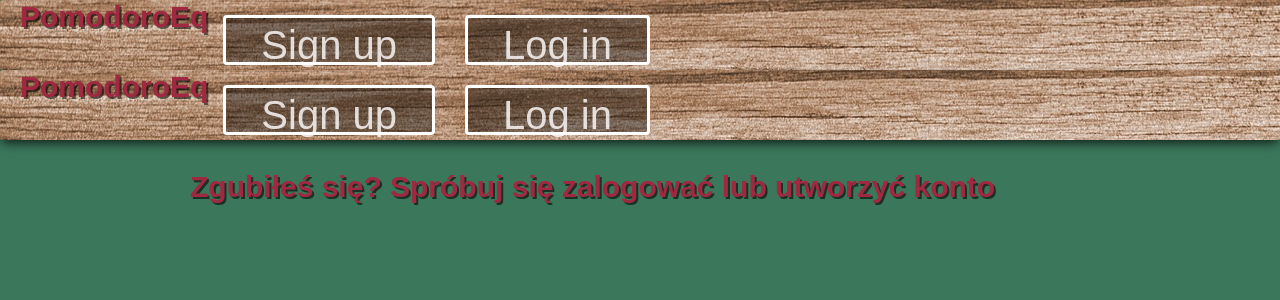
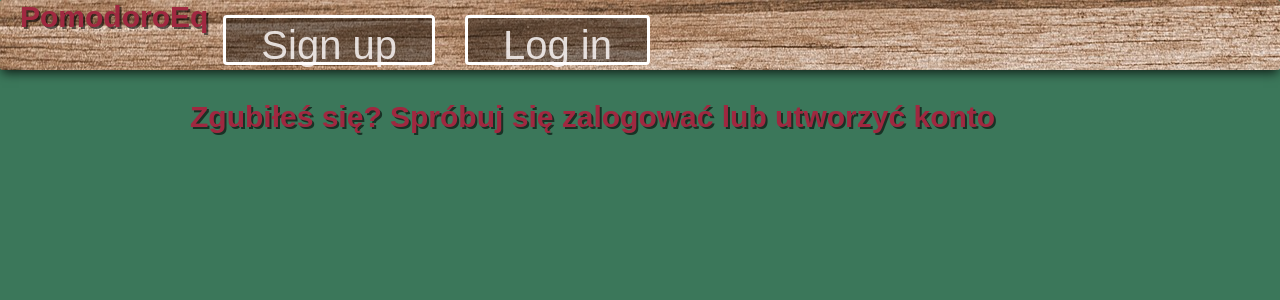
Before and after one commit to JaskierBard/pomodoroeq-front, a React (Create React App) app: page /market in a window 1280 px wide. Shown: the top 300 px of the page. Built offline with nearby package versions, Linux system fonts and the light colour scheme.

Commit message:
Added global types

```diff
--- a/src/views/NotFoundView.tsx
+++ b/src/views/NotFoundView.tsx
@@ -4,14 +4,12 @@ import { HeaderLogout } from "../components/Header/HeaderLogout";
 
 export const NotFoundViewLoggedOut = () => (
     <>
-        <HeaderLogout/>
         <h1 style={{position:"absolute", marginLeft:'170px', marginTop:'100px'}}>Zgubiłeś się? Spróbuj się zalogować lub utworzyć konto</h1>
     </>
 )
 
 export const NotFoundViewLoggedIn = () => (
     <>
-        <HeaderLogin/>
         <h1 style={{position:"absolute", marginLeft:'170px', marginTop:'100px'}}>Pomidory cię obserwują... Lepiej wróć na podstronę dla użytkowników.</h1>
     </>
 )
```
Also changed, not shown: src/components/Market/Sell/Sell.tsx (+1 -8 lines).
